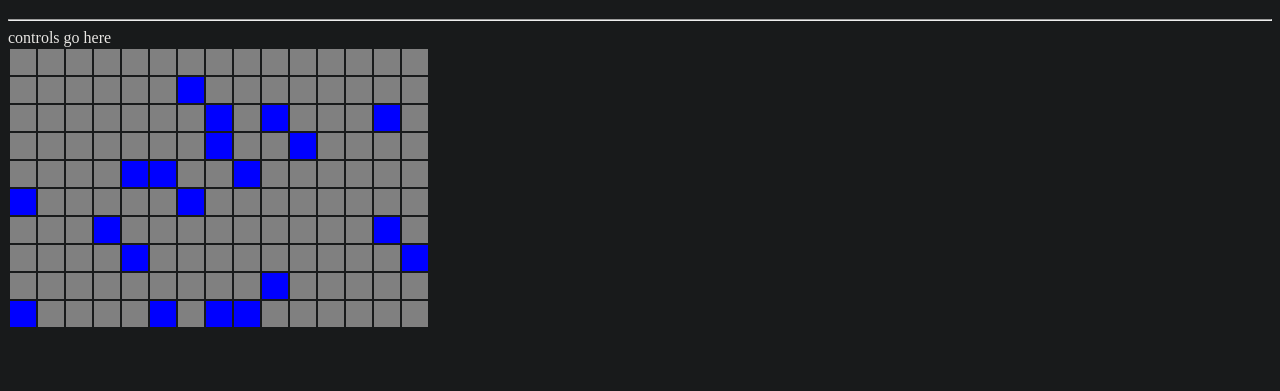
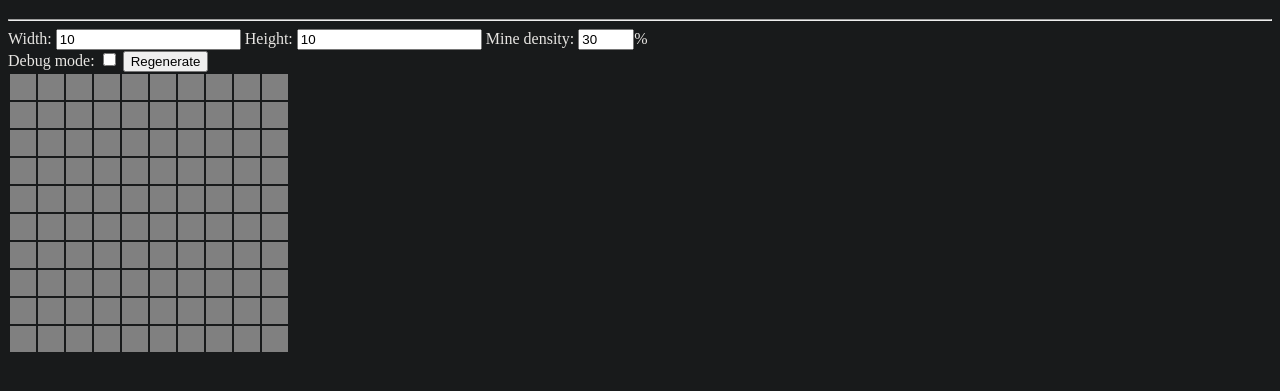
Before and after one commit to Foxite/minesweeper, a plain HTML site: page index.html in a window 1280 px wide. Shown: the part 61-452 px from the top of the page. Drawn offline with Linux system fonts and the light colour scheme.

Commit message:
controls

```diff
--- a/css/main.css
+++ b/css/main.css
@@ -36,7 +36,7 @@ body {
 
 
 /* Debugging only */
-#gametable td.mine {
+#gametable.debugMode td.mine {
     background-color: blue;
 }
 
--- a/index.html
+++ b/index.html
@@ -11,7 +11,11 @@
             </header>
             <hr>
             <section id="controls">
-                controls go here
+                <label for="width">Width:</label> <input type="number" min="2" value="10" id="width" />
+                <label for="height">Height:</label> <input type="number" min="2" value="10" id="height" />
+                <label for="density">Mine density:</label> <input type="number" min="1" max="99" value="30" id="density" />%<br>
+                <label for="debug">Debug mode:</label> <input type="checkbox" id="debug" />
+                <button id="regenerate">Regenerate</button>
             </section>
             <section id="game">
                 <table id="gametable">
--- a/js/common.js
+++ b/js/common.js
@@ -11,6 +11,8 @@ function getHeight() {
 function generate(width, height, freq) {
     table.setAttribute("data-width", width);
     table.setAttribute("data-height", height);
+
+    table.classList.remove("revealed");
 
     for (let y = 0; y < height; y++) {
         const row = document.createElement("tr");
@@ -36,8 +38,6 @@ function generate(width, height, freq) {
         }
         table.appendChild(row);
     }
-
-    console.log(getWidth(), getHeight());
 
     for (let y = 0; y < height; y++) {
         const row = table.rows[y];
--- a/js/ui.js
+++ b/js/ui.js
@@ -1 +1,29 @@
-generate(15, 10, 0.1);
+const width = document.getElementById("width");
+const height = document.getElementById("height");
+const density = document.getElementById("density");
+const debugMode = document.getElementById("debug");
+const regenerateButton = document.getElementById("regenerate");
+
+function regenerate() {
+    table.textContent = "";
+    generate(width.value, height.value, density.value / 100);
+}
+
+width.addEventListener("input", regenerate);
+height.addEventListener("input", regenerate);
+density.addEventListener("input", regenerate);
+regenerateButton.addEventListener("click", regenerate);
+
+regenerate();
+
+function setDebugMode() {
+    if (debugMode.checked) {
+        table.classList.add("debugMode");
+    } else {
+        table.classList.remove("debugMode");
+    }
+}
+
+debugMode.addEventListener("input", setDebugMode);
+
+setDebugMode();
```
